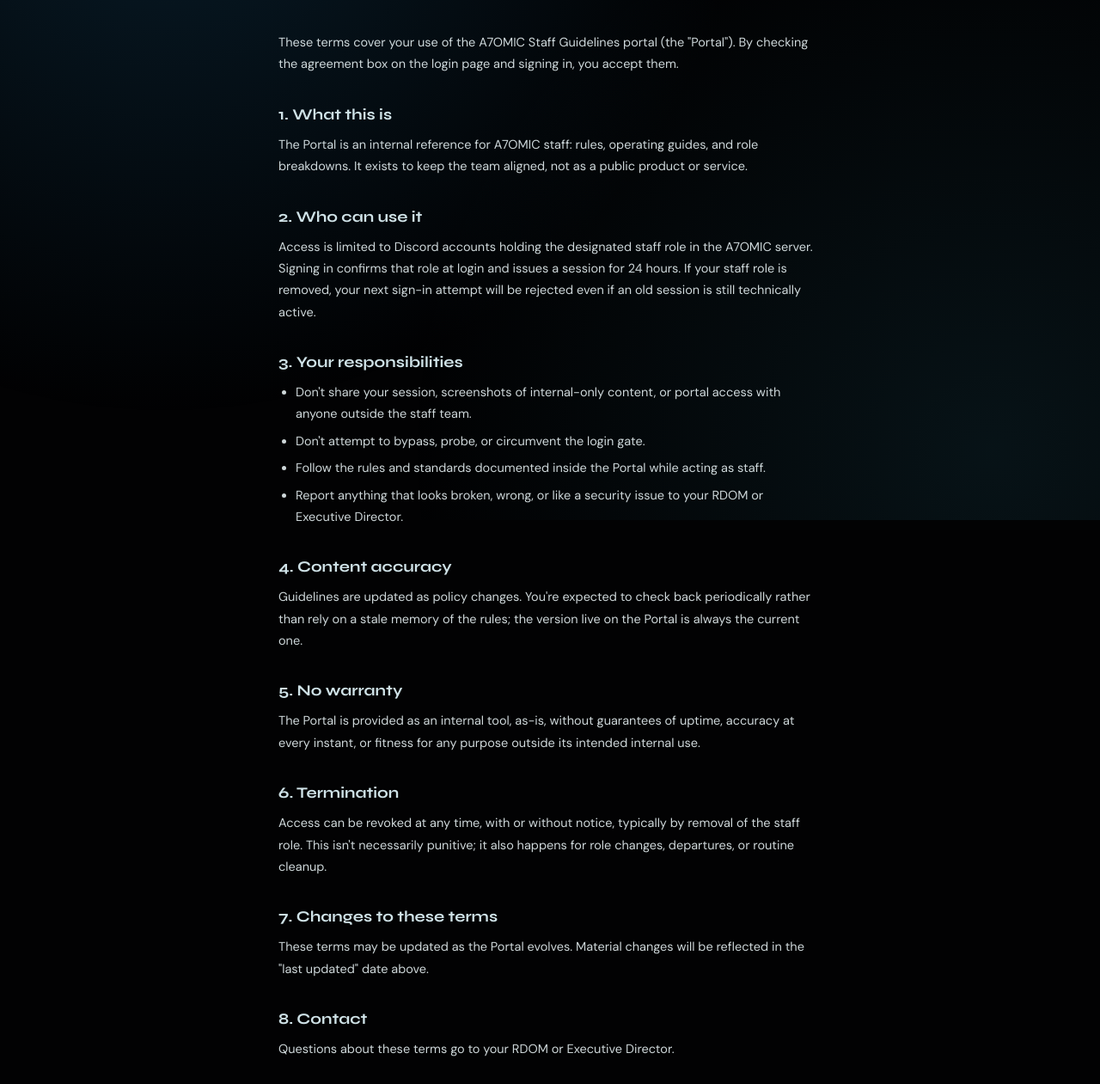
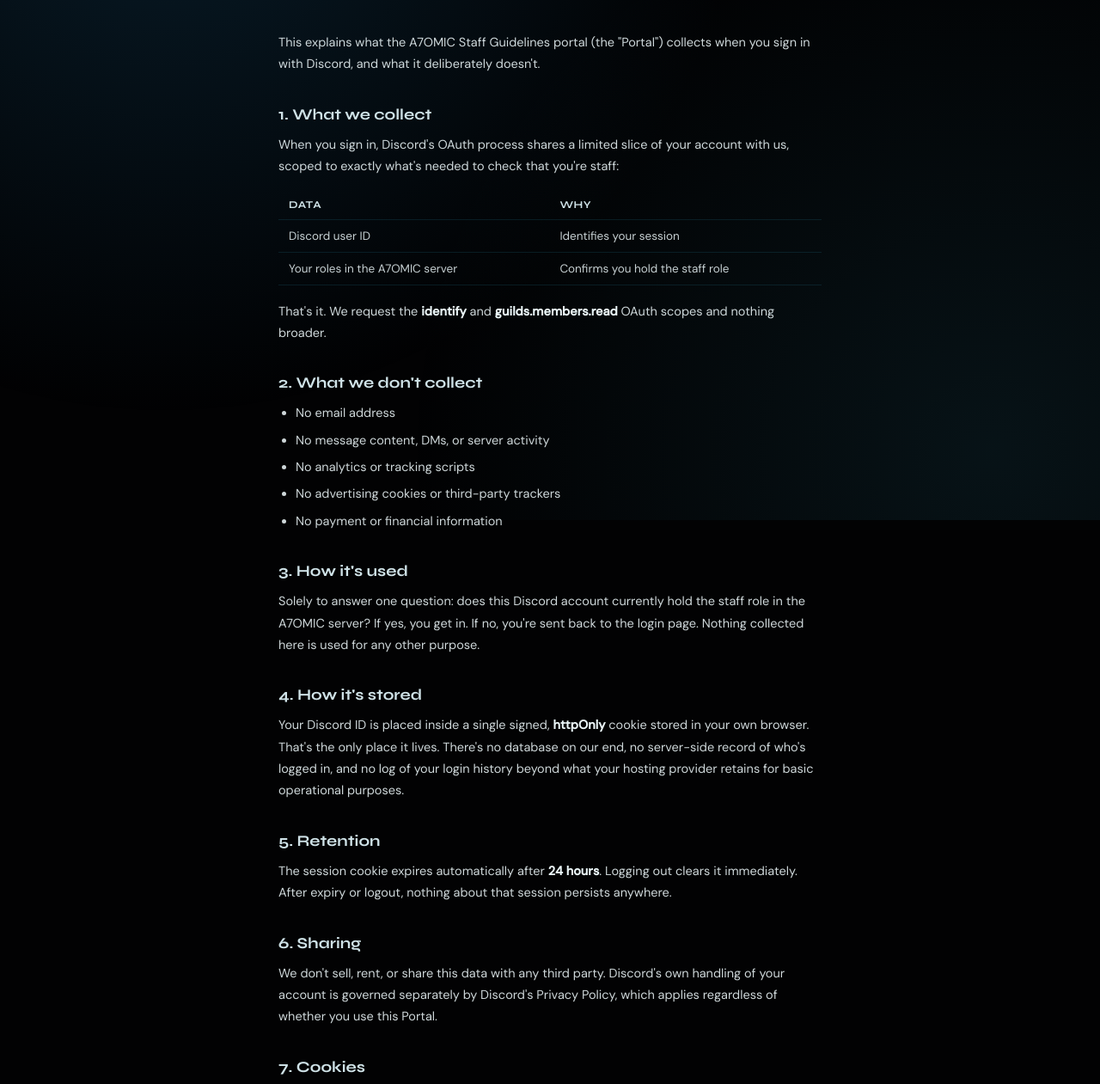
Before and after one commit to mrtheo-hub/A7OMIC-Staff-Guidelines-remastred, a plain HTML site: page terms.html in a window 1280 px wide. Shown: the part 195-1456 px from the top of the page at 86% size. Drawn offline with Linux system fonts and the light colour scheme.

Commit message:
Change Terms of Service to Privacy Policy
Updated the terms.html file to reflect changes from 'Terms of Service' to 'Privacy Policy' and modified the content accordingly.

```diff
--- a/terms.html
+++ b/terms.html
@@ -3,7 +3,7 @@
 <head>
 <meta charset="UTF-8">
 <meta name="viewport" content="width=device-width, initial-scale=1.0">
-<title>Terms of Service — A7OMIC Staff Portal</title>
+<title>Privacy Policy: A7OMIC Staff Portal</title>
 <link rel="icon" type="image/png" href="a7omic-logo.png">
 <link rel="preconnect" href="https://fonts.googleapis.com">
 <link href="https://fonts.googleapis.com/css2?family=Syne:wght@400;600;700;800&family=DM+Sans:ital,wght@0,300;0,400;0,500;1,300&display=swap" rel="stylesheet">
@@ -32,6 +32,9 @@
   ul { margin: 10px 0 12px 20px; }
   li { font-size: 14.5px; line-height: 1.75; color: rgba(234, 245, 247,0.88); margin-bottom: 6px; }
   strong { color: var(--white); }
+  table { width: 100%; border-collapse: collapse; margin: 14px 0 18px; font-size: 13.5px; }
+  th, td { text-align: left; padding: 10px 12px; border-bottom: 1px solid var(--border); color: rgba(234, 245, 247,0.85); }
+  th { color: var(--mint-pale); font-family: var(--font-display); font-weight: 700; font-size: 12px; letter-spacing: 0.04em; text-transform: uppercase; }
   .note { margin-top: 40px; padding: 16px 20px; border-radius: 12px; border: 1px solid var(--border); background: var(--card-bg); font-size: 13px; color: var(--muted); line-height: 1.65; }
 </style>
 </head>
@@ -39,41 +42,54 @@
 <div class="wrap">
   <a class="back" href="login">&larr; Back to login</a>
   <div class="eyebrow">Legal</div>
-  <h1>Terms of Service</h1>
+  <h1>Privacy Policy</h1>
   <div class="updated">Last updated: August 23, 2026</div>
 
-  <p>These terms cover your use of the A7OMIC Staff Guidelines portal (the "Portal"). By checking the agreement box on the login page and signing in, you accept them.</p>
+  <p>This explains what the A7OMIC Staff Guidelines portal (the "Portal") collects when you sign in with Discord, and what it deliberately doesn't.</p>
 
-  <h2>1. What this is</h2>
-  <p>The Portal is an internal reference for A7OMIC staff: rules, operating guides, and role breakdowns. It exists to keep the team aligned, not as a public product or service.</p>
+  <h2>1. What we collect</h2>
+  <p>When you sign in, Discord's OAuth process shares a limited slice of your account with us, scoped to exactly what's needed to check that you're staff:</p>
+  <table>
+    <tr><th>Data</th><th>Why</th></tr>
+    <tr><td>Discord user ID</td><td>Identifies your session</td></tr>
+    <tr><td>Your roles in the A7OMIC server</td><td>Confirms you hold the staff role</td></tr>
+  </table>
+  <p>That's it. We request the <strong>identify</strong> and <strong>guilds.members.read</strong> OAuth scopes and nothing broader.</p>
 
-  <h2>2. Who can use it</h2>
-  <p>Access is limited to Discord accounts holding the designated staff role in the A7OMIC server. Signing in confirms that role at login and issues a session for 24 hours. If your staff role is removed, your next sign-in attempt will be rejected even if an old session is still technically active.</p>
-
-  <h2>3. Your responsibilities</h2>
+  <h2>2. What we don't collect</h2>
   <ul>
-    <li>Don't share your session, screenshots of internal-only content, or portal access with anyone outside the staff team.</li>
-    <li>Don't attempt to bypass, probe, or circumvent the login gate.</li>
-    <li>Follow the rules and standards documented inside the Portal while acting as staff.</li>
-    <li>Report anything that looks broken, wrong, or like a security issue to your RDOM or Executive Director.</li>
+    <li>No email address</li>
+    <li>No message content, DMs, or server activity</li>
+    <li>No analytics or tracking scripts</li>
+    <li>No advertising cookies or third-party trackers</li>
+    <li>No payment or financial information</li>
   </ul>
 
-  <h2>4. Content accuracy</h2>
-  <p>Guidelines are updated as policy changes. You're expected to check back periodically rather than rely on a stale memory of the rules; the version live on the Portal is always the current one.</p>
+  <h2>3. How it's used</h2>
+  <p>Solely to answer one question: does this Discord account currently hold the staff role in the A7OMIC server? If yes, you get in. If no, you're sent back to the login page. Nothing collected here is used for any other purpose.</p>
 
-  <h2>5. No warranty</h2>
-  <p>The Portal is provided as an internal tool, as-is, without guarantees of uptime, accuracy at every instant, or fitness for any purpose outside its intended internal use.</p>
+  <h2>4. How it's stored</h2>
+  <p>Your Discord ID is placed inside a single signed, <strong>httpOnly</strong> cookie stored in your own browser. That's the only place it lives. There's no database on our end, no server-side record of who's logged in, and no log of your login history beyond what your hosting provider retains for basic operational purposes.</p>
 
-  <h2>6. Termination</h2>
-  <p>Access can be revoked at any time, with or without notice, typically by removal of the staff role. This isn't necessarily punitive; it also happens for role changes, departures, or routine cleanup.</p>
+  <h2>5. Retention</h2>
+  <p>The session cookie expires automatically after <strong>24 hours</strong>. Logging out clears it immediately. After expiry or logout, nothing about that session persists anywhere.</p>
 
-  <h2>7. Changes to these terms</h2>
-  <p>These terms may be updated as the Portal evolves. Material changes will be reflected in the "last updated" date above.</p>
+  <h2>6. Sharing</h2>
+  <p>We don't sell, rent, or share this data with any third party. Discord's own handling of your account is governed separately by Discord's Privacy Policy, which applies regardless of whether you use this Portal.</p>
 
-  <h2>8. Contact</h2>
-  <p>Questions about these terms go to your RDOM or Executive Director.</p>
+  <h2>7. Cookies</h2>
+  <p>One cookie: the session token described above. Strictly functional, not used for tracking or advertising.</p>
 
-  <div class="note">This document was drafted for A7OMIC's internal use and isn't a substitute for independent legal advice. If the Portal ever expands beyond internal staff use, it's worth having these terms reviewed by an actual lawyer.</div>
+  <h2>8. Your choices</h2>
+  <p>You can end a session anytime with the Log out link. You can also revoke this app's access entirely from your own Discord account under <strong>User Settings → Authorized Apps</strong>, which is effective immediately regardless of any active session here.</p>
+
+  <h2>9. Changes to this policy</h2>
+  <p>If what we collect or how we use it changes, this page will be updated and the date at the top will move.</p>
+
+  <h2>10. Contact</h2>
+  <p>Questions about this policy go to your RDOM or Executive Director.</p>
+
+  <div class="note">Written to accurately describe what this specific Portal does today, not as a substitute for independent legal advice. Worth a real legal review if the Portal ever grows beyond internal staff use.</div>
 </div>
 </body>
 </html>
```
